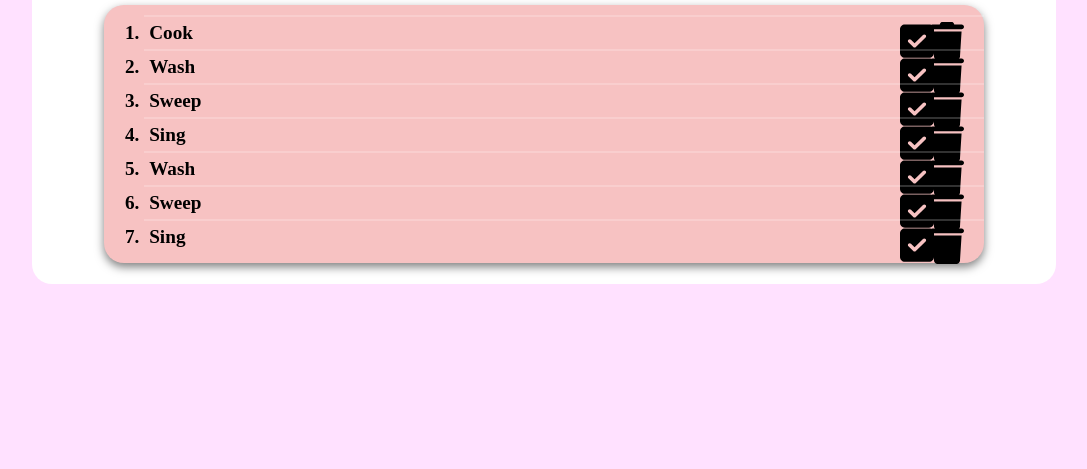
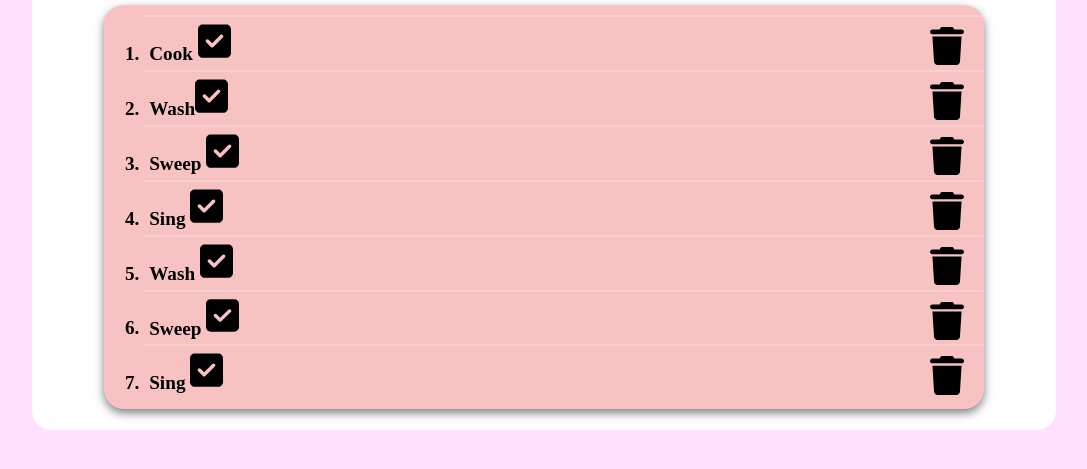
Before and after one commit to kofodym/TodoList, a plain HTML site: page index.html in a window 1280 px wide. Shown: the part 285-754 px from the top of the page, without its empty margins (96-1183 px from the left). Drawn offline with Linux system fonts and the light colour scheme.

Commit message:
added classes for the checklist items to test in the css file

```diff
--- a/Resources/styles.css
+++ b/Resources/styles.css
@@ -140,14 +140,26 @@ ul {
     position: relative;
 }
 
-.scheduled-task li .checked {
+.scheduled-task li .check-square {
     position: absolute;
     right: 50px;
     cursor: pointer;
+    top: 10px;
+}
+
+.scheduled-task .checked {
+    text-decoration: line-through;
+    text-decoration-thickness: 2px;
 }
 
 .scheduled-task li .trash {
-position: absolute;
+    position: absolute;
     right: 20px;
     cursor: pointer;
+    top: 10px;
 }
+
+
+.scheduled-task li .delete {
+    opacity: 0;
+}
```
